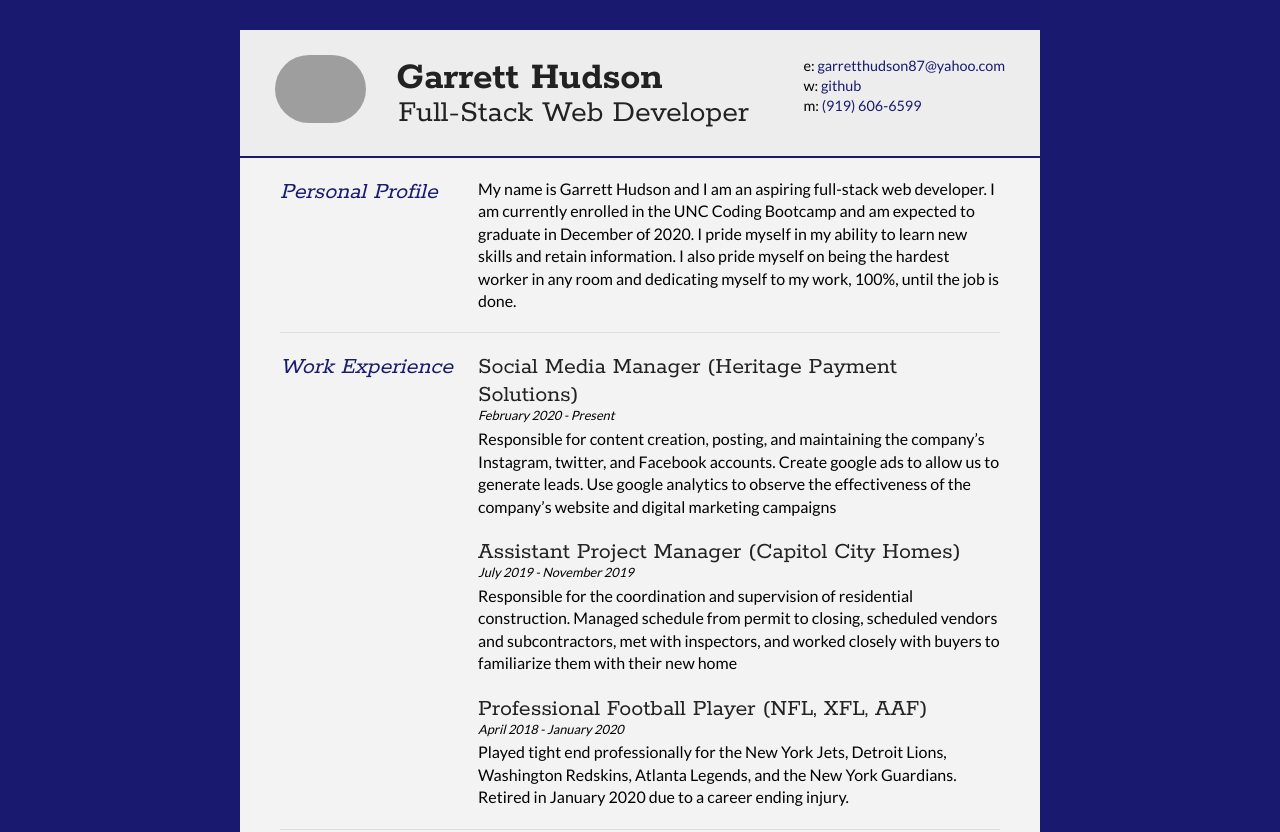
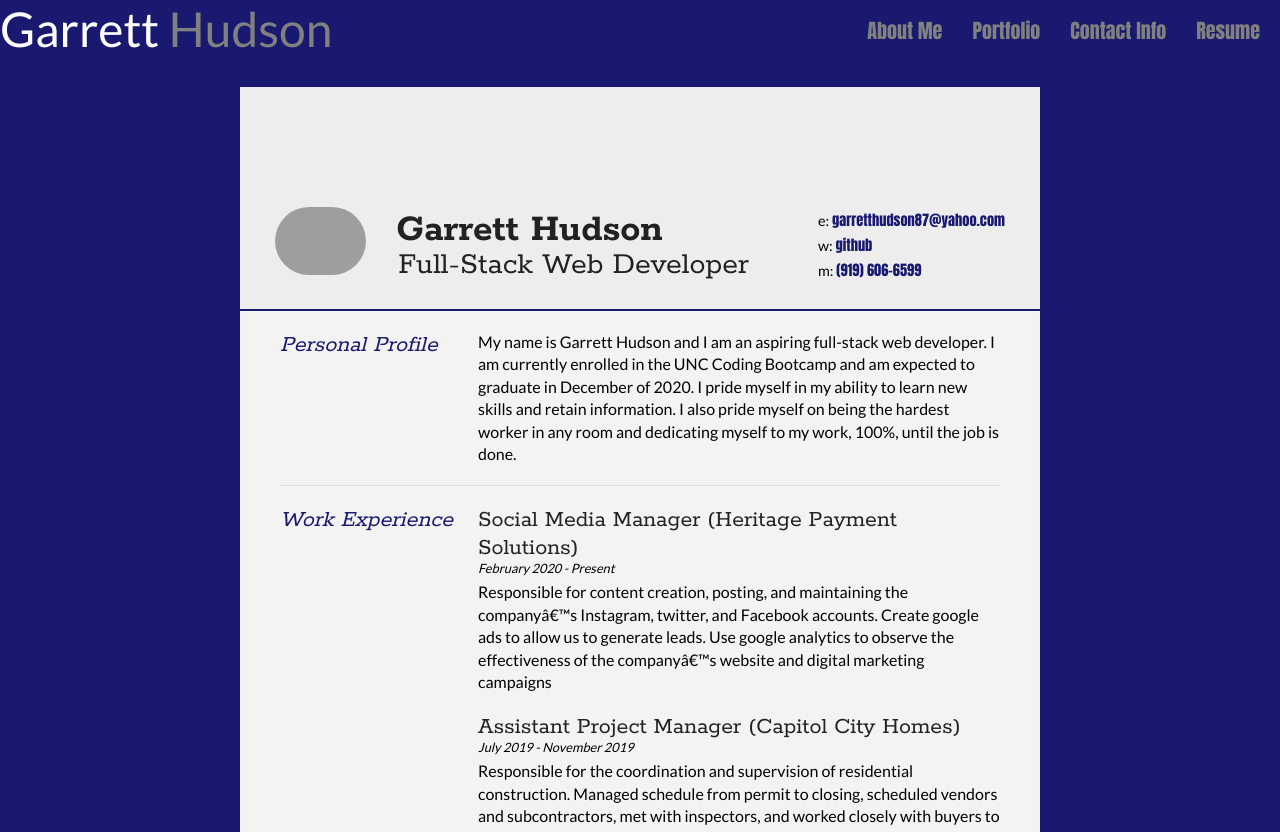
Before and after one commit to ghudson46/ghudson46.github.io, a plain HTML site: page resume.html in a window 1280 px wide. Shown: the top 832 px of the page. Drawn offline with Linux system fonts and the light colour scheme; grey boxes are pictures that could not be loaded.

Commit message:
added css to resume.html and added the header and nav bar. linked the header back to index.html

```diff
--- a/resume.css
+++ b/resume.css
@@ -33,6 +33,7 @@ p {
 	padding: 25px 35px;
 	border-bottom: 2px solid #191970;
 	background: #ededed;
+	padding-top: 120px;
 }
 
 #name h1 {
--- a/resume.html
+++ b/resume.html
@@ -1,14 +1,38 @@
 <!DOCTYPE html>
 <html>
 <head>
+	<header>
+		<!--Name/branding-->
+			 <h1>Garrett <span class="seo">Hudson</span></h1>
+
+		<!--navigation bar-->
+			 <nav>
+					 <ul>
+							 <li>
+									 <a href="https://ghudson46.github.io/#about-me">About Me</a>
+							 </li>
+							 <li>
+									 <a href="https://ghudson46.github.io/portfolio">Portfolio</a>
+							 </li>
+							 <li>
+									 <a href="https://ghudson46.github.io/contact-info">Contact Info</a>
+							 </li>
+							 <li>
+									 <a href="resume.html">Resume</a>
+							 </li>
+					 </ul>
+			 </nav>
+	 </header>
 <title>Garrett Hudson Resume</title>
 
 <meta name="viewport" content="width=device-width"/>
 <meta name="description" content="The Curriculum Vitae of Joe Bloggs."/>
 <meta charset="UTF-8">
 
+<link type="text/css" rel="stylesheet" href="style.css">
 <link type="text/css" rel="stylesheet" href="resume.css">
 <link href='http://fonts.googleapis.com/css?family=Rokkitt:400,700|Lato:400,300' rel='stylesheet' type='text/css'>
+
 
 <!--[if lt IE 9]>
 <script src="//html5shiv.googlecode.com/svn/trunk/html5.js"></script>
--- a/style.css
+++ b/style.css
@@ -19,7 +19,7 @@ header {
   font-family: 'Trebuchet MS', 'Lucida Sans Unicode', 'Lucida Grande', 'Lucida Sans', Arial, sans-serif;
   background-color:#191970;
   color: #ffffff;
-  position: fixed;
+  /*position: fixed;*/
   width: 100%;
 }
 
```
